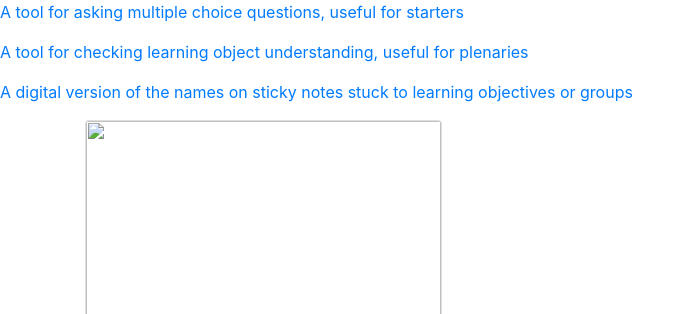
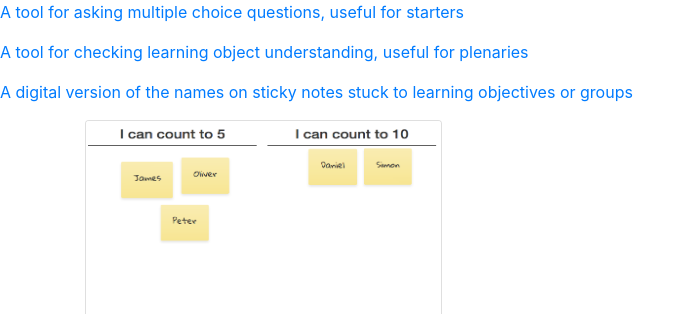
Before and after one commit to kieranhogg/teaching-tools, a plain HTML site: page index.html in a window 1280 px wide. Shown: the top 314 px of the page, without its empty margins (0-695 px from the left). Drawn offline with nearby package versions, Linux system fonts and the light colour scheme.

Commit message:
Update index.html

```diff
--- a/index.html
+++ b/index.html
@@ -12,7 +12,7 @@
 <div class="container">
 <div class="card-columns">
 		    <div class="card">
-		      <img class="card-img-top" alt="" title="" src="" style="height: 200px; width: 100%; display: block;">
+		      <img class="card-img-top" alt="" title="" src="stickies.png" style="height: 200px; width: 100%; display: block;">
 	  	  <div class="card-block">
 		        <h4 class="card-title">Sticky Notes</h4>
 		        <p class="card-text"></p>
```
